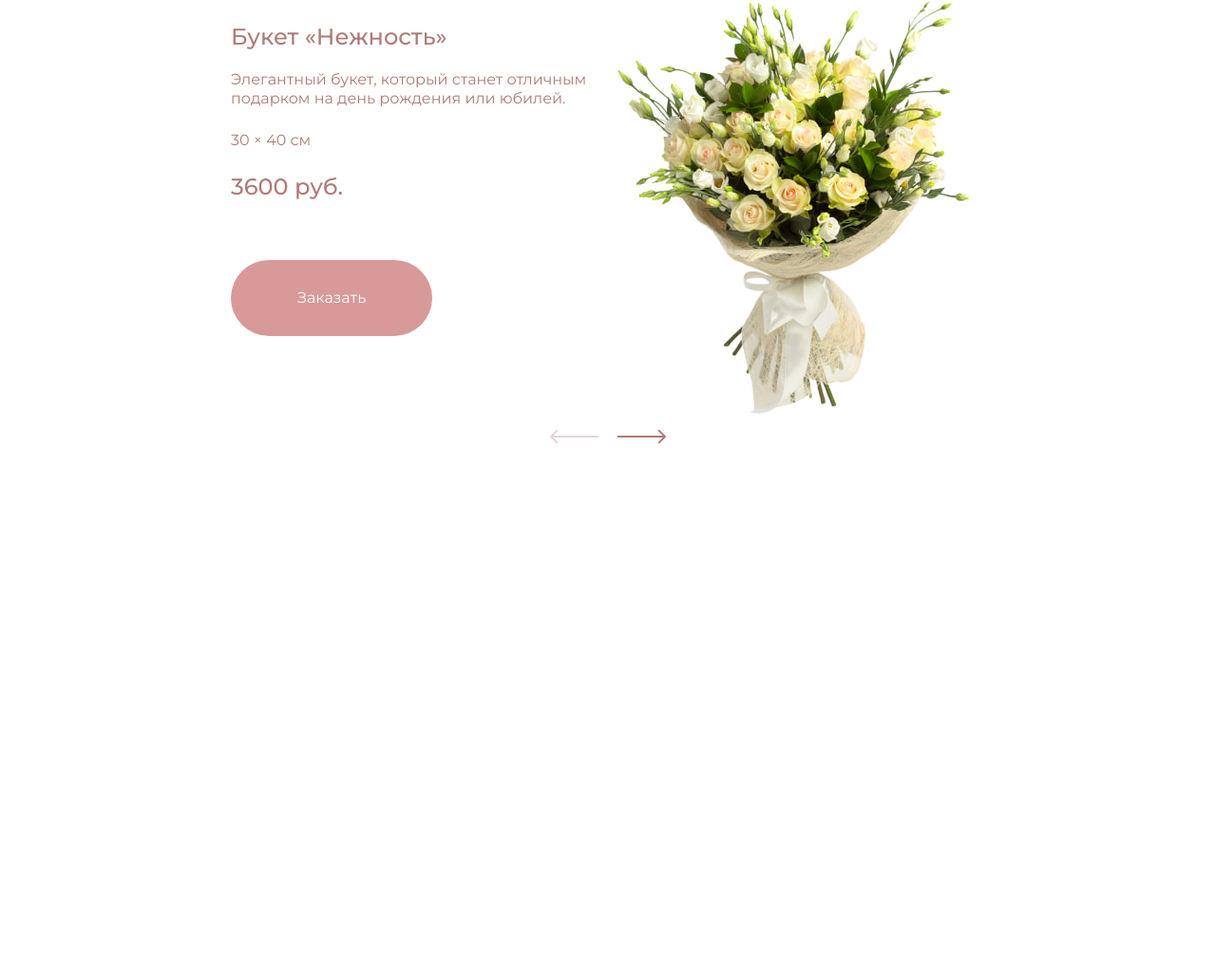
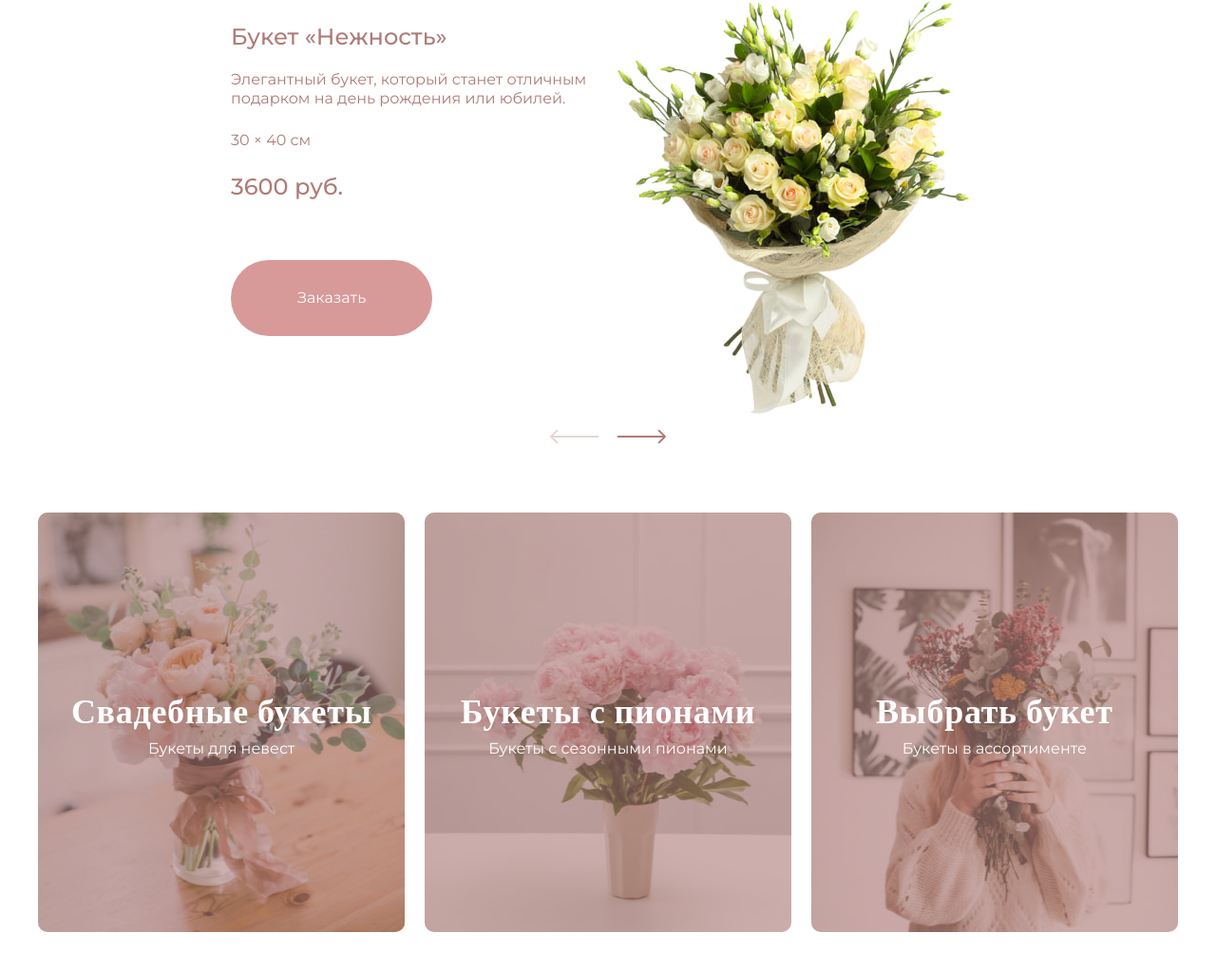
Before and after one commit to PonkinDmitrij/frontend-study, a plain HTML site: page botanika/index.html in a window 1280 px wide. Shown: the part 956-1978 px from the top of the page at 95% size. Before the commit the page ends 1460 px from the top, so only its background shows below. Drawn offline with nearby package versions, Linux system fonts and the light colour scheme; a web font is replaced by a local one.

Commit message:
Add catalog-nav

```diff
--- a/botanika/css/style.css
+++ b/botanika/css/style.css
@@ -673,5 +673,109 @@ img {
 }
 /*#endregion*/
 
+/*#region ==================== $CATALOG-NAV ==================== */
+
+.catalog-nav {
+  padding-top: 36px;
+  padding-bottom: 40px;
+}
+
+.catalog-nav__list {
+  display: flex;
+  flex-wrap: wrap;
+  justify-content: space-between;
+  margin: 0;
+  padding: 0;
+  list-style: none;
+}
+
+.catalog-nav__item {
+  flex: 0 0 32.2%;
+}
+
+@media (max-width: 800px) {
+  .catalog-nav__item {
+    flex-basis: 47%;
+    margin: 10px auto;
+  }
+}
+
+@media (max-width: 575px) {
+  .catalog-nav__item {
+    flex-basis: 65%;
+    margin: 20px auto;
+  }
+}
+
+@media (max-width: 480px) {
+  .catalog-nav__item {
+    flex-basis: 80%;
+  }
+}
+
+.catalog-nav__link {
+  position: relative;
+  display: block;
+  padding-top: 114.5%;
+  text-decoration: none;
+  text-align: center;
+  color: var(--white);
+  background-color: var(--coral-tree);
+  background: var(--coral-tree) center / cover no-repeat;
+  border-radius: 10px;
+}
+
+.catalog-nav__link::after {
+  content: '';
+  position: absolute;
+  top: 0;
+  right: 0;
+  bottom: 0;
+  left: 0;
+  background-color: var(--coral-tree);
+  opacity: 0.6;
+  border-radius: 10px;
+}
+
+.catalog-nav__link--wedding {
+  background-image: url(../img/sammi.jpg);
+}
+
+.catalog-nav__link--peonies {
+  background-image: url(../img/fresh-beautiful-peony-flowers-vase.jpg);
+}
+
+.catalog-nav__link--choice {
+  background-image: url(../img/alyssa-strohmann.jpg);
+}
+
+.catalog-nav__link-text {
+  position: absolute;
+  top: 0;
+  right: 0;
+  bottom: 0;
+  left: 0;
+  z-index: 10;
+  display: flex;
+  flex-direction: column;
+  justify-content: center;
+}
+
+.catalog-nav__link-title {
+  margin-bottom: 7px;
+  font-family: var(--font-family--serif);
+  font-size: 36px;
+  font-weight: 700;
+  line-height: 1.35;
+  letter-spacing: 0.02em;
+}
+
+@media (max-width: 800px) {
+  .catalog-nav__link-title {
+    font-size: 26px;
+  }
+}
+/*#endregion*/
+
 /*#region*/
 /*#endregion*/
--- a/botanika/index.html
+++ b/botanika/index.html
@@ -214,6 +214,40 @@
             </div>
           </div>
         </section>
+
+        <section class="catalog-nav">
+          <div class="container">
+            <h2 class="visually-hidden">Разделы каталога</h2>
+            <ul class="catalog-nav__list">
+              <li class="catalog-nav__item">
+                <a class="catalog-nav__link catalog-nav__link--wedding" href="javascript:void(0)">
+                  <span class="catalog-nav__link-text">
+                    <span class="catalog-nav__link-title">Свадебные букеты</span>
+                    <span>Букеты для невест</span>
+                  </span>
+                </a>
+              </li>
+
+              <li class="catalog-nav__item">
+                <a class="catalog-nav__link catalog-nav__link--peonies" href="javascript:void(0)">
+                  <span class="catalog-nav__link-text">
+                    <span class="catalog-nav__link-title">Букеты с пионами</span>
+                    <span>Букеты с сезонными пионами</span>
+                  </span>
+                </a>
+              </li>
+
+              <li class="catalog-nav__item">
+                <a class="catalog-nav__link catalog-nav__link--choice" href="javascript:void(0)">
+                  <span class="catalog-nav__link-text">
+                    <span class="catalog-nav__link-title">Выбрать букет</span>
+                    <span>Букеты в ассортименте</span>
+                  </span>
+                </a>
+              </li>
+            </ul>
+          </div>
+        </section>
       </main>
 
       <div class="page-footer-wrapper"></div>
```
Also changed, not shown: botanika/img/sammi.jpg (added).
